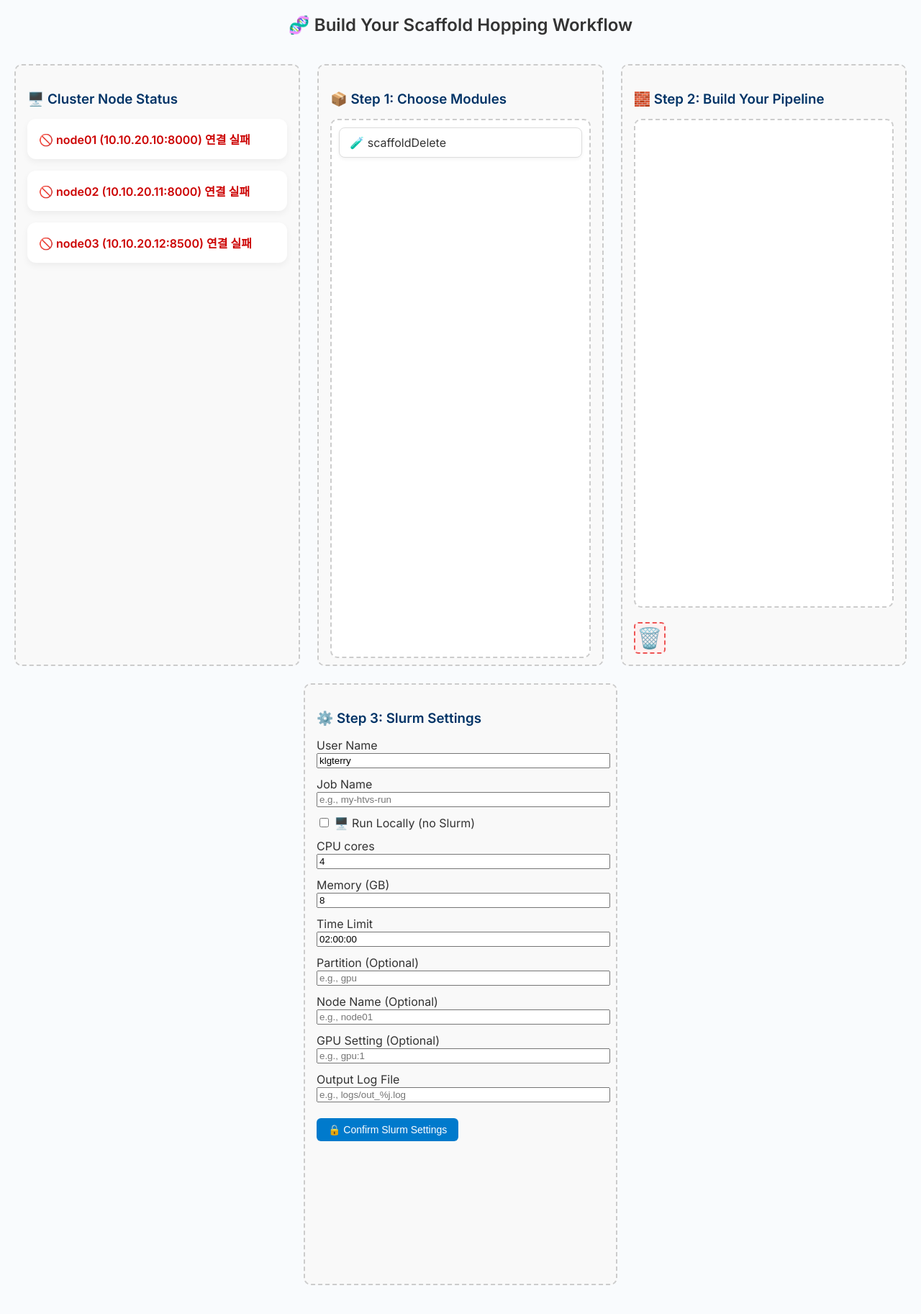
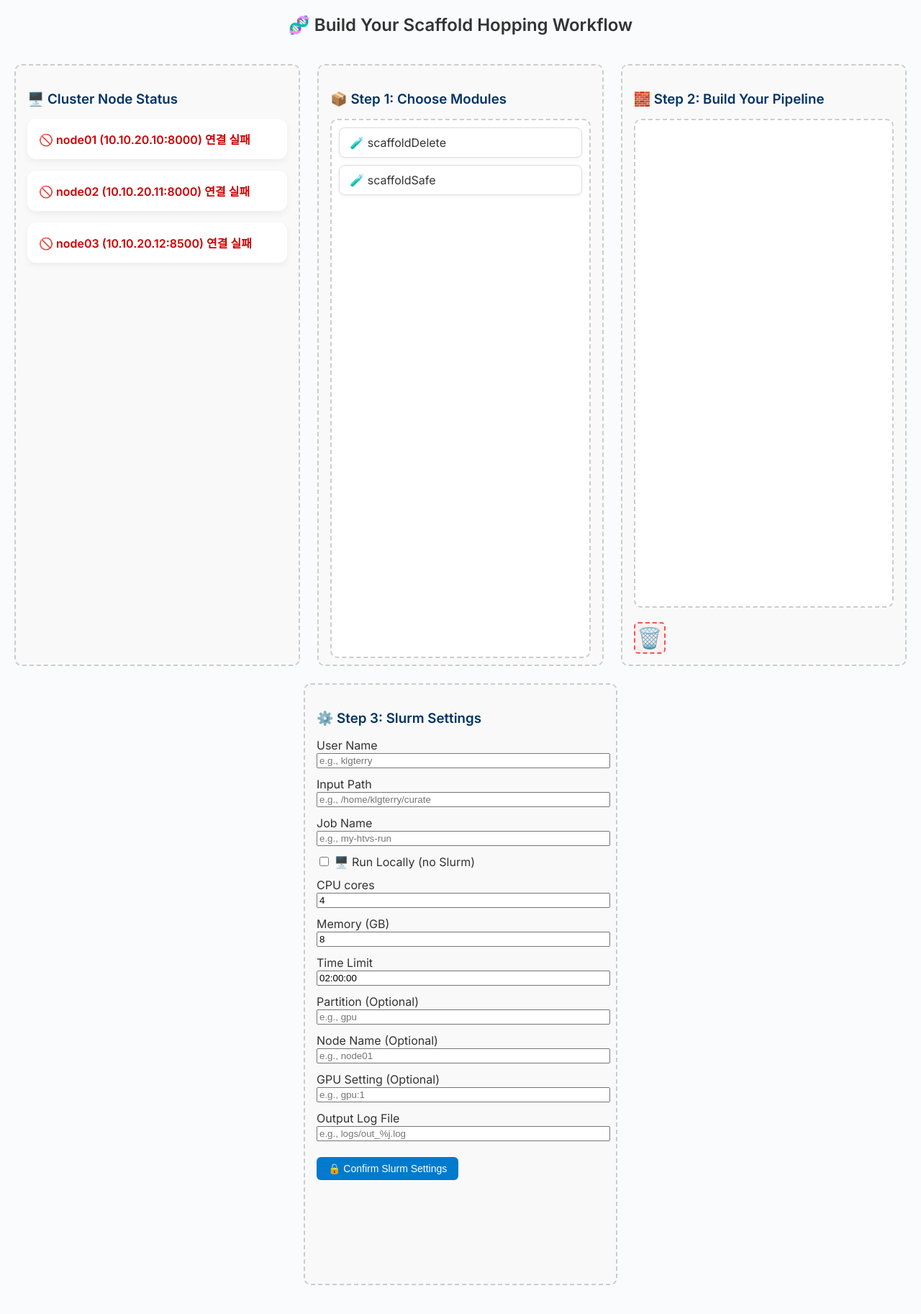
Before and after one commit to klgterry/htvs-fastapi-with-upload, a FastAPI app: page /scaffold in a window 1280 px wide. Shown: the part 54-1879 px from the top of the page at 72% size. Run offline with FastAPI, Linux system fonts and the light colour scheme.

Commit message:
Input Path 추가

```diff
--- a/main.py
+++ b/main.py
@@ -87,16 +87,23 @@ def generate_main_nf(modules: list[str], curate_path: str = None, sdf_path: str
     workflow = "workflow {\n"
     if "proteinPrep" in modules:
         script += Path("dynamic_templates/proteinPrep.nf").read_text() + "\n\n"
-        workflow += "    proteinPrep()\n"
+        workflow += "    protein_result = proteinPrep()\n"
+
     if "dockingSim" in modules:
         script += Path("dynamic_templates/dockingSim.nf").read_text() + "\n\n"
-        workflow += "    dockingSim()\n"
+        if "proteinPrep" in modules:
+            workflow += "    dockingSim(protein_result.protein_done)\n"
+        else:
+            workflow += "    dockingSim()\n"
     if "ranking" in modules:
         script += Path("dynamic_templates/ranking.nf").read_text()
         workflow += "    ranking(docking.dock_out)\n"
     if "scaffoldDelete" in modules:
         script += Path("dynamic_templates/scaffoldDelete.nf").read_text() + "\n\n"
         workflow += "    scaffoldDelete()\n"
+    if "scaffoldSafe" in modules:
+        script += Path("dynamic_templates/scaffoldSafe.nf").read_text() + "\n\n"
+        workflow += "    scaffoldSafe()\n"
     if "reinventLinker" in modules:
         script += Path("dynamic_templates/reinventLinker.nf").read_text() + "\n\n"
         workflow += "    reinventLinker()\n"
@@ -148,6 +155,7 @@ async def run_pipeline(
     request: Request,
     modules: str = Form(...),
     user_name: Optional[str] = Form("unknown"),
+    input_path: str = Form(...),
     job_name: Optional[str] = Form("unnamed"),
     use_local: Optional[bool] = Form(False),
     ligand_source: Optional[str] = Form(None),
@@ -212,16 +220,76 @@ async def run_pipeline(
         "run_id": run_id,
         "user": user_name,
         "job_name": job_name,
+        "input_path": input_path,
         "use_local": use_local,
         "start_time": time.strftime('%Y-%m-%d %H:%M:%S')
     }))
 
+    def generate_nextflow_config(input_path: str):
+        base_curate = f"{input_path}"
+
+        config = f"""
+    process {{
+    withName: proteinPrep {{
+        container = 'protein_prep'
+        containerOptions = '--rm --gpus all --volume {base_curate}:/curate'
+    }}
+
+    withName: dockingSim {{
+        container = 'docking'
+        containerOptions = '--rm --gpus all --volume {base_curate}:/curate'
+    }}
+
+    withName: scaffoldDelete {{
+        container = 'scaffold_alpha'
+        containerOptions = '--rm --gpus all --volume {base_curate}:/curate'
+    }}
+
+    withName: scaffoldSafe {{
+        container = 'scaffold_alpha'
+        containerOptions = '--rm --gpus all --volume {base_curate}:/curate'
+    }}
+
+    withName: reinventLinker {{
+        container = 'reinvent:1.2'
+        containerOptions = '--rm --gpus all --volume {base_curate}:/curate'
+    }}
+
+    withName: reinventDenovo {{
+        container = 'reinvent:1.2'
+        containerOptions = '--rm --gpus all --volume {base_curate}:/curate'
+    }}
+
+    withName: reinventMolopt {{
+        container = 'reinvent:1.2'
+        containerOptions = '--rm --gpus all --volume {base_curate}:/curate'
+    }}
+
+    withName: reinventScaffold {{
+        container = 'reinvent:1.2'
+        containerOptions = '--rm --gpus all --volume {base_curate}:/curate'
+    }}
+    }}
+
+    docker {{
+    enabled = true
+    path = '/usr/bin/docker'
+    }}
+    """
+        Path("nextflow.config").write_text(config)
+
+    generate_nextflow_config(
+    input_path=input_path
+    )
+
+
     # Generate Nextflow script dynamically
     generate_main_nf(
         modules=modules,
-        curate_path="/home/klgterry/curate",  # <- adjust if needed
-        #sdf_path=sdf_path
+        curate_path=f"/home/{user_name}{input_path}"
+        # sdf_path=... (필요 시)
     )
+
 
     # Run Nextflow as background process with nohup
     nf_command = (
--- a/templates/scaffold.html
+++ b/templates/scaffold.html
@@ -167,6 +167,7 @@
         <ul id="module-panel"
             style="list-style: none; padding: 10px; min-height: 725px; border: 2px dashed #ccc; border-radius: 10px; background-color: #fff;">
             <li data-module="scaffoldDelete">🧪 scaffoldDelete</li>
+            <li data-module="scaffoldSafe">🧪 scaffoldSafe</li>
         </ul>
     </div>
 
@@ -258,7 +259,11 @@
 
         <!-- ✅ User Name -->
         <label class="upload-label">User Name</label>
-        <input type="text" id="user-name" value="klgterry" placeholder="e.g., klgterry" style="width: 100%; margin-bottom: 12px;">
+        <input type="text" id="user-name" placeholder="e.g., klgterry" style="width: 100%; margin-bottom: 12px;">
+
+         <!-- ✅ Input Path -->
+        <label class="upload-label">Input Path</label>
+        <input type="text" id="input-path" placeholder="e.g., /home/klgterry/curate" style="width: 100%; margin-bottom: 12px;">
 
         <!-- ✅ Job Name (항상 활성) -->
         <label class="upload-label">Job Name</label>
@@ -376,6 +381,20 @@
 
     function submitModules() {
 
+      const userName = document.getElementById("user-name").value.trim();
+      const inputPath = document.getElementById("input-path").value.trim();
+
+      // ✅ 필수 입력값 확인
+      if (!userName) {
+        alert("⚠️ Please enter a User Name.");
+        return;
+      }
+
+      if (!inputPath) {
+        alert("⚠️ Please enter an Input Path.");
+        return;
+      }
+
       const isLocal = document.getElementById("use-local-checkbox").checked;
 
       if (!isLocal && !slurmLocked) {
@@ -393,6 +412,7 @@
       const formData = new FormData();
       formData.append("use_local", isLocal);
       formData.append("user_name", document.getElementById("user-name").value);
+      formData.append("input_path", document.getElementById("input-path").value);
       formData.append("job_name", document.getElementById("slurm-jobname").value);
       formData.append("slurm_cpus", document.getElementById("slurm-cpus").value);
       formData.append("slurm_mem", document.getElementById("slurm-mem").value);
```
Also changed, not shown: templates/builder.html (+20 -3 lines), templates/generation.html (+20 -1 lines), 6 other files.
